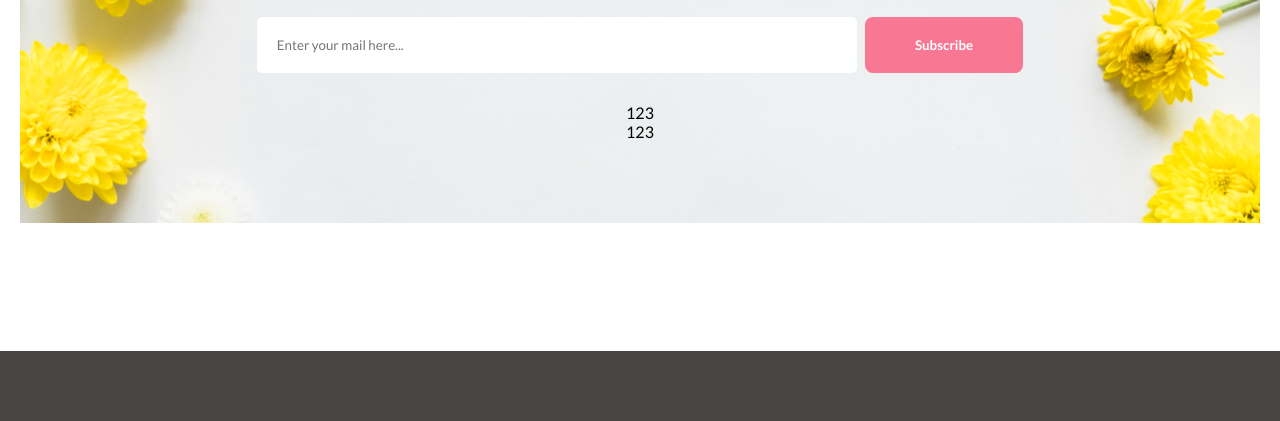
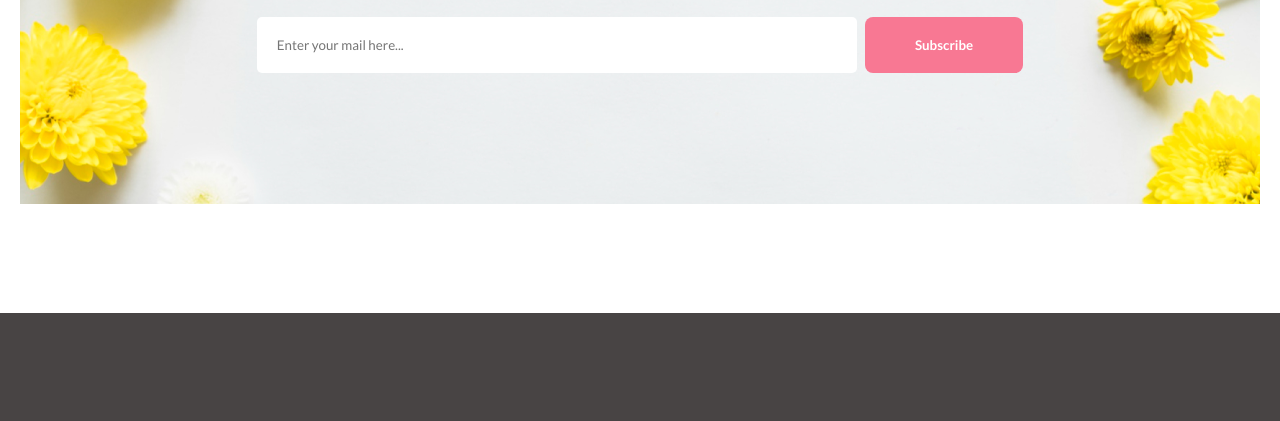
Before and after one commit to Shahinur-22/New-Try, a plain HTML site: page index.html in a window 1280 px wide. Shown: the part 3608-4029 px from the top of the page. Drawn offline with Linux system fonts and the light colour scheme.

Commit message:
Deleted pragraph

```diff
--- a/index.html
+++ b/index.html
@@ -158,8 +158,7 @@
           </button>
         </div>
       </div>
-      <p>123</p>
-      <p>123</p>
+
     </section>
     <!-- Footer section -->
     <footer>
```
